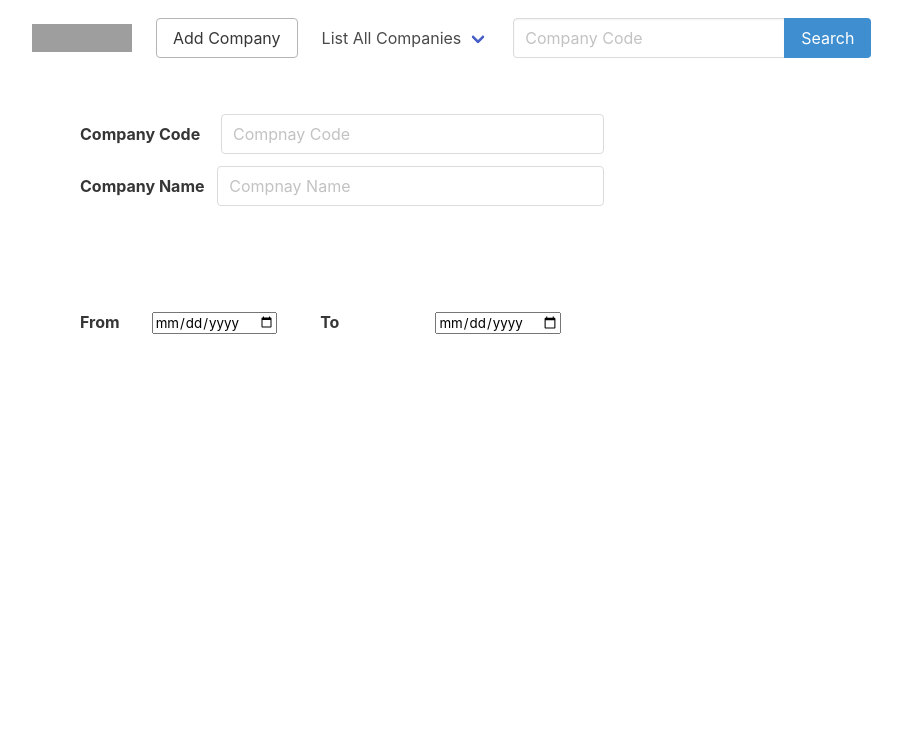
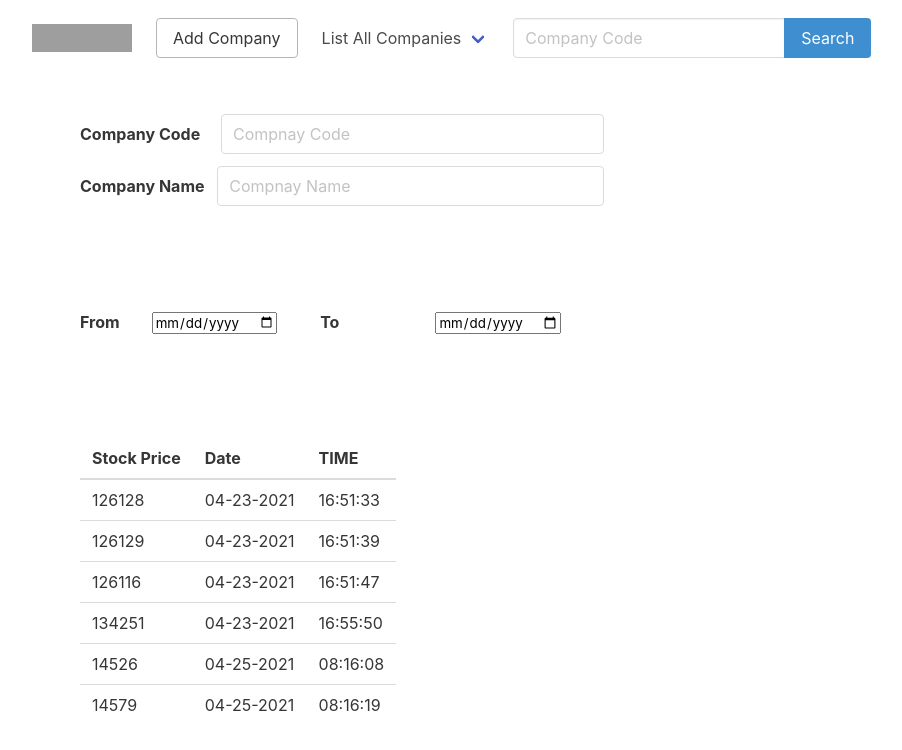
Before and after one commit to Soham-chattopadhyay/EStocksManagerWeb, an Angular app: page / in a window 1280 px wide. Shown: the top 750 px of the page, without its empty margins (298-1200 px from the left). Built offline with nearby package versions, Linux system fonts and the light colour scheme; grey boxes are pictures that could not be loaded.

Commit message:
Added section to show stock info table

```diff
--- a/src/app/app.component.html
+++ b/src/app/app.component.html
@@ -81,4 +81,30 @@
       </div>
     </div>
   </section>
+
+  <!-- Next Stock Info table -->
+  <section class="section">
+    <table class="table">
+      <thead>
+        <tr>
+          <th *ngFor = "let col of stockInfoHeaders">
+            {{col}}
+          </th>
+        </tr>
+      </thead>
+      <tbody>
+        <tr *ngFor = "let data of stockInfoRows">
+          <td>
+            {{data.stockPrice}}
+          </td>
+          <td>
+            {{data.priceAsOfDate}}
+          </td>
+          <td>
+            {{data.priceAsOfTime}}
+          </td>
+        </tr>
+      </tbody>
+    </table>
+  </section>
 </div>
--- a/src/app/app.component.ts
+++ b/src/app/app.component.ts
@@ -7,9 +7,57 @@ import { Component } from '@angular/core';
   styleUrls: ['./app.component.css']
 })
 export class AppComponent {
-  title = 'EStocksManagerWeb';
+
+  //Properties
   selectedFromDate = '';
   selectedToDate = '';
+  stockInfoHeaders = ['Stock Price','Date','TIME'];
+  stockInfoRows = [
+    {
+      "companyCode": "APL",
+      "stockID": "AAPL",
+      "stockPrice": 126128,
+      "priceAsOfDate": "04-23-2021",
+      "priceAsOfTime": "16:51:33"
+    },
+    {
+      "companyCode": "APL",
+      "stockID": "AAPL",
+      "stockPrice": 126129,
+      "priceAsOfDate": "04-23-2021",
+      "priceAsOfTime": "16:51:39"
+    },
+    {
+      "companyCode": "APL",
+      "stockID": "AAPL",
+      "stockPrice": 126116,
+      "priceAsOfDate": "04-23-2021",
+      "priceAsOfTime": "16:51:47"
+    },
+    {
+      "companyCode": "APL",
+      "stockID": "AAPL",
+      "stockPrice": 134251,
+      "priceAsOfDate": "04-23-2021",
+      "priceAsOfTime": "16:55:50"
+    },
+    {
+      "companyCode": "APL",
+      "stockID": "AAPL",
+      "stockPrice": 14526,
+      "priceAsOfDate": "04-25-2021",
+      "priceAsOfTime": "08:16:08"
+    },
+    {
+      "companyCode": "APL",
+      "stockID": "AAPL",
+      "stockPrice": 14579,
+      "priceAsOfDate": "04-25-2021",
+      "priceAsOfTime": "08:16:19"
+    }
+  ];
+
+  //#region  Get Date Range
 
   FromDateEntry(event: any) {
     console.log(event.target.valueAsDate);
@@ -22,4 +70,7 @@ export class AppComponent {
     this.selectedToDate = formatDate(event.target.valueAsDate, 'MM-dd-yyyy', 'en-US');
     console.log('selectedToDate', this.selectedToDate);
   }
+
+  //#endregion
+
 }
```
